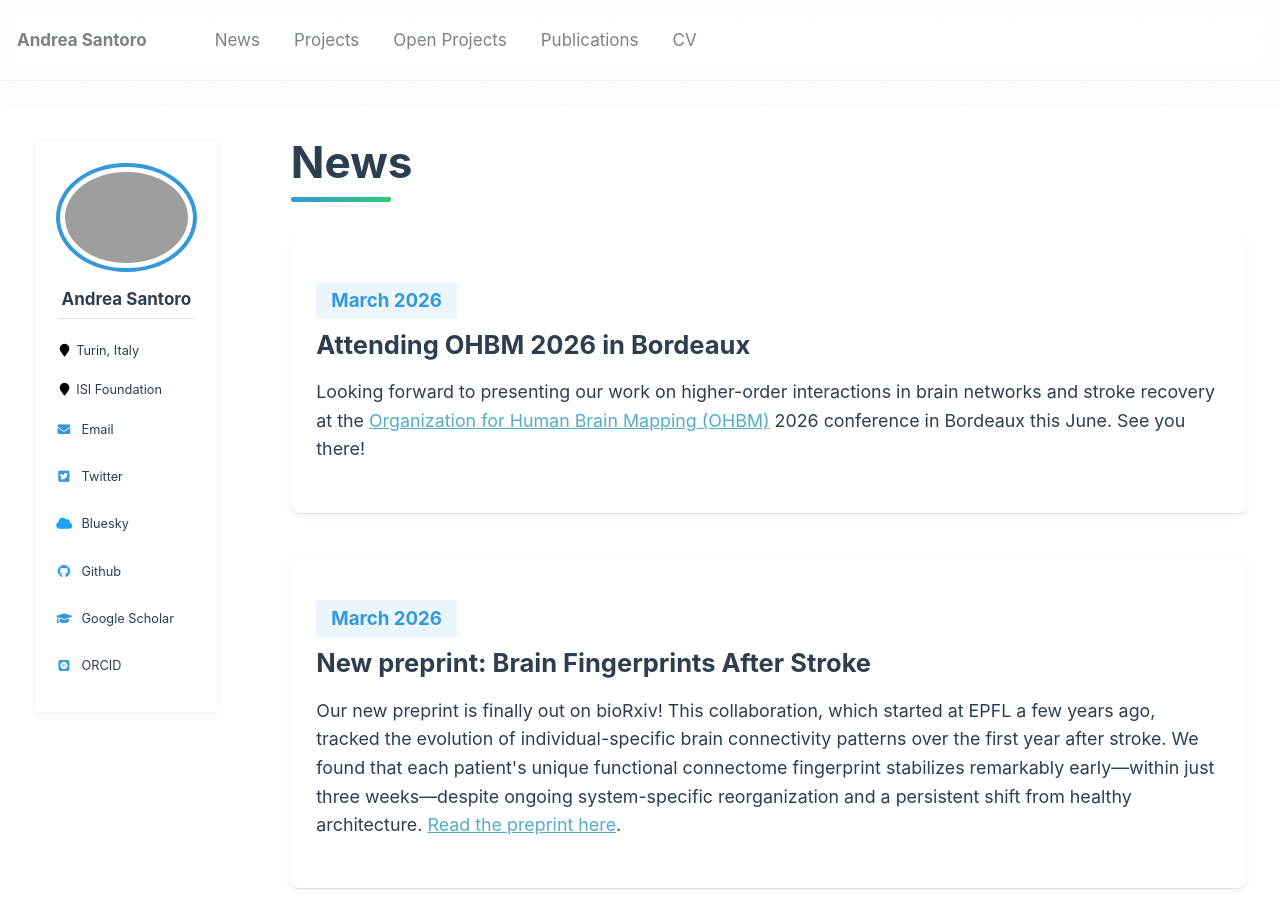
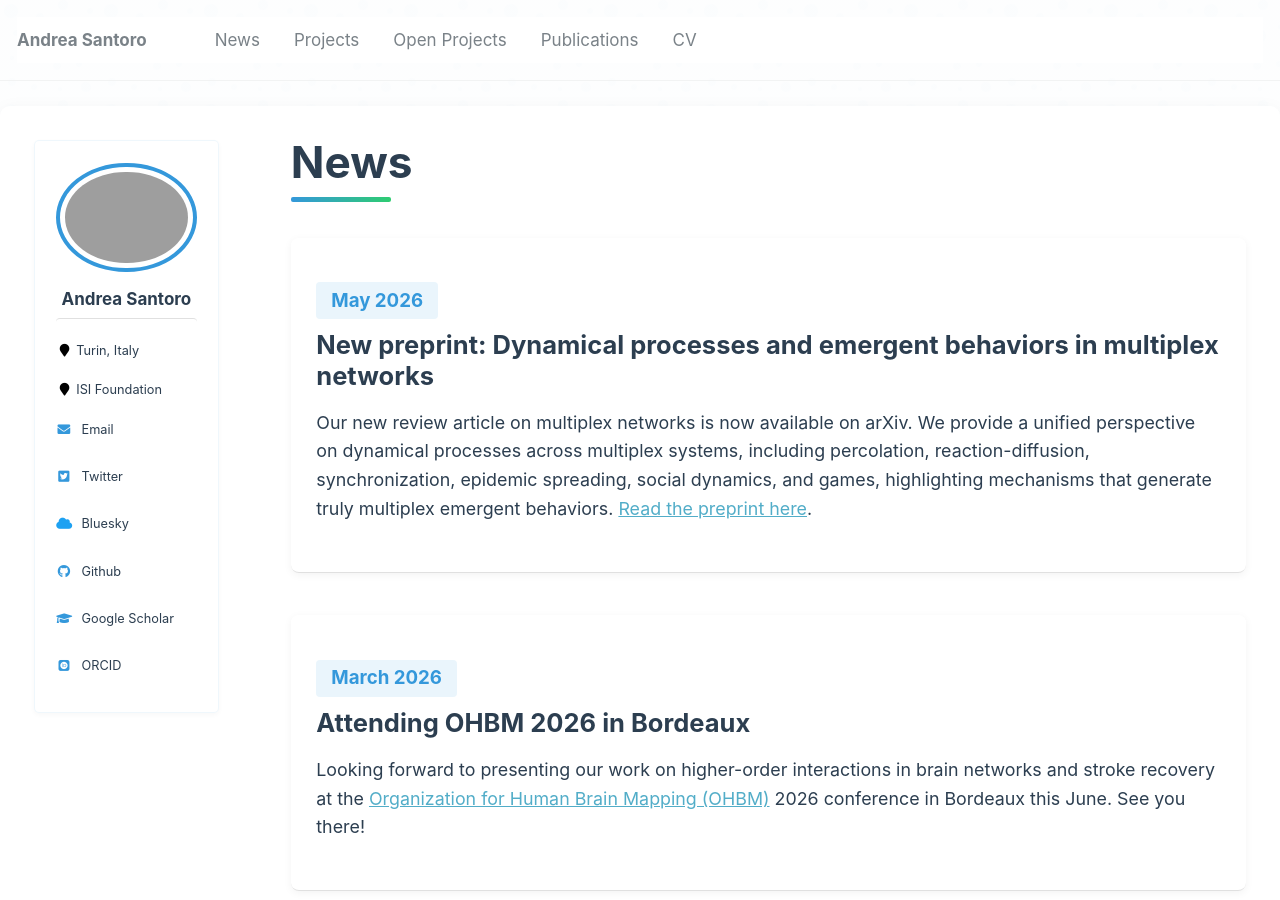
Before and after one commit to andresantoro/andresantoro.github.io, a Jekyll site: the page built from _pages/news.md, in a window 1280 px wide and 900 px high. Built offline with Jekyll 4.4.1, drawn with Linux system fonts in a browser that asks for light colours; some web fonts are replaced.

Commit message:
update news and publications with multiplex networks preprint
Add the May 2026 news item and publication entry for the new arXiv review on dynamical processes and emergent behaviors in multiplex networks.

Co-authored-by: Cursor <cursoragent@cursor.com>

```diff
--- a/_pages/news.md
+++ b/_pages/news.md
@@ -9,6 +9,15 @@ author_profile: true
 
 
 
+
+<div class="news-item">
+  <p class="date">May 2026</p>
+  <h3>New preprint: Dynamical processes and emergent behaviors in multiplex networks</h3>
+  <p>
+    Our new review article on multiplex networks is now available on arXiv. We provide a unified perspective on dynamical processes across multiplex systems, including percolation, reaction-diffusion, synchronization, epidemic spreading, social dynamics, and games, highlighting mechanisms that generate truly multiplex emergent behaviors.
+    <a href="https://arxiv.org/abs/2605.04199" target="_blank">Read the preprint here</a>.
+  </p>
+</div>
 
 <div class="news-item">
   <p class="date">March 2026</p>
```
Also changed, not shown: _data/publications.yml (+10 -1 lines).
